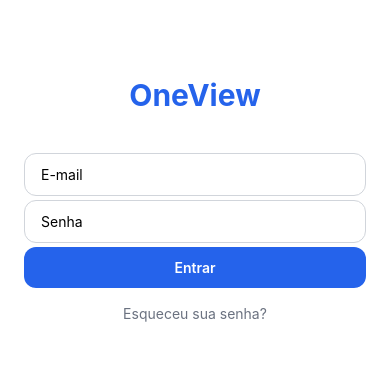
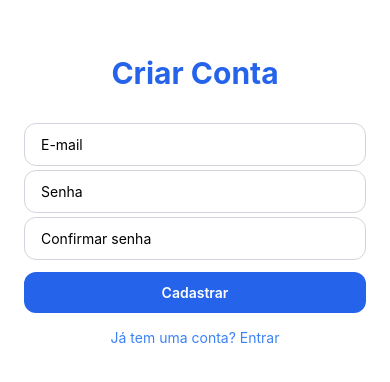
Before and after one commit to willy-r/oneview-app, a React Native app: screen /Register in a window 390 px wide. Shown: the part 222-604 px from the top of the page. Built offline with nearby package versions, Linux system fonts and the light colour scheme.

Commit message:
feat: register page

```diff
--- a/App.js
+++ b/App.js
@@ -4,6 +4,7 @@ import { useContext } from 'react';
 
 import { AuthProvider, AuthContext } from './src/context/AuthContext';
 import LoginScreen from './src/screens/LoginScreen';
+import RegisterScreen from './src/screens/RegisterScreen';
 import HomeScreen from './src/screens/HomeScreen';
 
 import "./global.css"
@@ -20,7 +21,10 @@ function Routes() {
       {token ? (
         <Stack.Screen name="Home" component={HomeScreen} />
       ) : (
-        <Stack.Screen name="Login" component={LoginScreen} />
+        <>
+          <Stack.Screen name="Login" component={LoginScreen} />
+          <Stack.Screen name="Register" component={RegisterScreen} />
+        </>
       )}
     </Stack.Navigator>
   );
--- a/src/screens/LoginScreen.js
+++ b/src/screens/LoginScreen.js
@@ -3,6 +3,7 @@ import { useForm, Controller } from 'react-hook-form';
 import { useContext } from 'react';
 import { yupResolver } from '@hookform/resolvers/yup';
 import * as yup from 'yup';
+import { useNavigation } from '@react-navigation/native';
 import { AuthContext } from '../context/AuthContext';
 
 const schema = yup.object({
@@ -11,6 +12,7 @@ const schema = yup.object({
 });
 
 export default function LoginScreen() {
+  const navigation = useNavigation();
   const {
     control,
     handleSubmit,
@@ -80,6 +82,9 @@ export default function LoginScreen() {
       </TouchableOpacity>
 
       <Text className="text-sm text-gray-500">Esqueceu sua senha?</Text>
+      <TouchableOpacity className="mt-4" onPress={() => navigation.navigate('Register')}>
+        <Text className="text-center text-blue-500">Não tem uma conta? Cadastre-se</Text>
+      </TouchableOpacity>
     </View>
   );
 }
--- /dev/null
+++ b/src/screens/RegisterScreen.js
@@ -0,0 +1,134 @@
+import { View, Text, TextInput, TouchableOpacity, ScrollView } from 'react-native';
+import { useForm, Controller } from 'react-hook-form';
+import { yupResolver } from '@hookform/resolvers/yup';
+import { useNavigation } from '@react-navigation/native';
+import * as yup from 'yup';
+import { api } from '../services/api';
+
+const schema = yup.object({
+  email: yup.string().email('E-mail inválido').required('E-mail obrigatório'),
+  password: yup
+  .string()
+  .required('Senha obrigatória')
+  .min(8, 'Mínimo 8 caracteres')
+  .test('is-strong', 'A senha deve conter ao menos uma letra maiúscula, uma minúscula, um número e um caractere especial (!@#~$%^&*()+|_)', (value) => {
+    if (!value) return false;
+    const hasUpper = /[A-Z]/.test(value);
+    const hasLower = /[a-z]/.test(value);
+    const hasNumber = /[0-9]/.test(value);
+    const hasSpecial = /[!@#~$%^&*()+|_]/.test(value);
+    return hasUpper && hasLower && hasNumber && hasSpecial;
+  }),
+  confirmPassword: yup
+    .string()
+    .oneOf([yup.ref('password')], 'Senhas não coincidem')
+    .required('Confirme a senha'),
+});
+
+export default function RegisterScreen() {
+  const navigation = useNavigation();
+
+  const {
+    control,
+    handleSubmit,
+    formState: { errors },
+  } = useForm({ resolver: yupResolver(schema) });
+
+  const onSubmit = async (data) => {
+    try {
+      await api.post('/register', {
+        email: data.email,
+        password: data.password,
+      });
+      alert('Cadastro realizado com sucesso!');
+      navigation.navigate('Login');
+    } catch (error) {
+      console.error('Erro ao cadastrar:', error?.response?.data || error.message);
+      if (error.response?.status === 409) {
+        alert('E-mail já cadastrado!');
+        return;
+      }
+      alert('Erro ao cadastrar');
+    }
+  };
+
+  return (
+    <ScrollView contentContainerStyle={{ flexGrow: 1 }} className="bg-white">
+      <View className="flex-1 justify-center px-6 py-12">
+        <Text className="text-3xl font-bold text-blue-600 mb-8 text-center">Criar Conta</Text>
+
+        {/* E-mail */}
+        <Controller
+          control={control}
+          name="email"
+          render={({ field: { onChange, value } }) => (
+            <>
+              <TextInput
+                className="w-full border border-gray-300 rounded-xl px-4 py-3 mb-1"
+                placeholder="E-mail"
+                keyboardType="email-address"
+                autoCapitalize="none"
+                onChangeText={onChange}
+                value={value}
+              />
+              {errors.email && (
+                <Text className="text-red-500 text-sm mb-3">{errors.email.message}</Text>
+              )}
+            </>
+          )}
+        />
+
+        {/* Senha */}
+        <Controller
+          control={control}
+          name="password"
+          render={({ field: { onChange, value } }) => (
+            <>
+              <TextInput
+                className="w-full border border-gray-300 rounded-xl px-4 py-3 mb-1"
+                placeholder="Senha"
+                secureTextEntry
+                onChangeText={onChange}
+                value={value}
+              />
+              {errors.password && (
+                <Text className="text-red-500 text-sm mb-3">{errors.password.message}</Text>
+              )}
+            </>
+          )}
+        />
+
+        {/* Confirmar Senha */}
+        <Controller
+          control={control}
+          name="confirmPassword"
+          render={({ field: { onChange, value } }) => (
+            <>
+              <TextInput
+                className="w-full border border-gray-300 rounded-xl px-4 py-3 mb-1"
+                placeholder="Confirmar senha"
+                secureTextEntry
+                onChangeText={onChange}
+                value={value}
+              />
+              {errors.confirmPassword && (
+                <Text className="text-red-500 text-sm mb-3">{errors.confirmPassword.message}</Text>
+              )}
+            </>
+          )}
+        />
+
+        <TouchableOpacity
+          className="w-full bg-blue-600 py-3 rounded-xl mt-2"
+          onPress={handleSubmit(onSubmit)}
+        >
+          <Text className="text-white text-center font-semibold">Cadastrar</Text>
+        </TouchableOpacity>
+
+        <TouchableOpacity className="mt-4" onPress={() => navigation.navigate('Login')}>
+          <Text className="text-center text-blue-500">Já tem uma conta? Entrar</Text>
+        </TouchableOpacity>
+      </View>
+    </ScrollView>
+  );
+}
```
